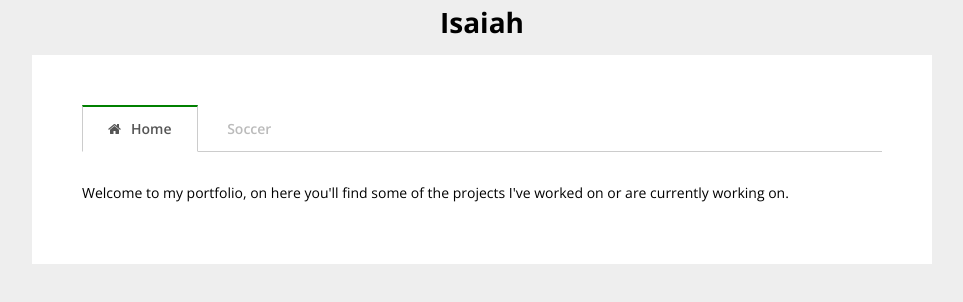
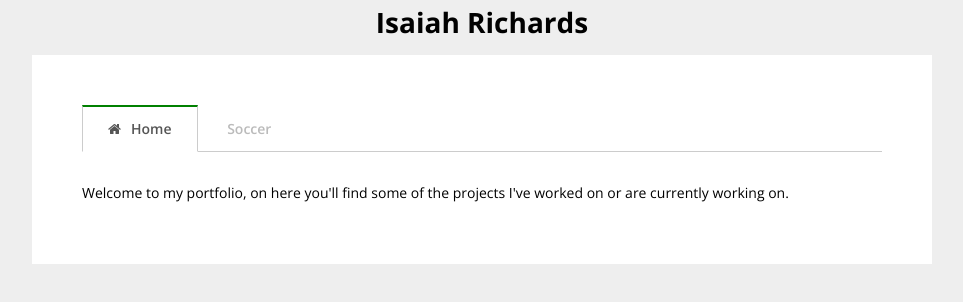
Before and after one commit to IsaiahRichards/IsaiahRichards.github.io, a plain HTML site: page index.html in a window 1280 px wide. Shown: the whole page, without its empty margins (158-1121 px from the left). Drawn offline with nearby package versions, Linux system fonts and the light colour scheme.

Commit message:
Changed website heading

```diff
--- a/index.html
+++ b/index.html
@@ -73,7 +73,7 @@
         </style>
     </head>
     <body>
-        <h1>Isaiah</h1>
+        <h1>Isaiah Richards</h1>
         <main>
             <input id="tab0" type="radio" name="tabs" checked>
             <label for="tab0">Home</label>
```
